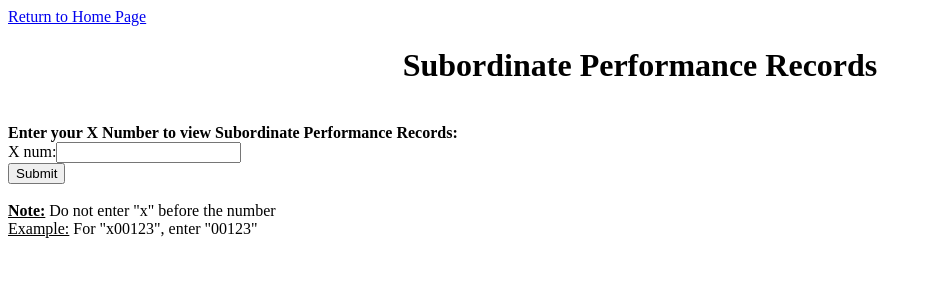
After one commit to sshamilton/IT394-Rowe-Prairie-Project, a Django app: page /AMIApp/sub/ in a window 1280 px wide. The commit adds this page. Shown: the top 300 px of the page, without its empty margins (0-932 px from the left). Run offline with Django 3.2, Linux system fonts and the light colour scheme.

Commit message:
Added Subordinate Inspection Records

```diff
--- a/AMIApp/admin.py
+++ b/AMIApp/admin.py
@@ -1,10 +1,9 @@
 from django.contrib import admin
 
-from .models import Position, Cadet_Has_Superior, Rooms, Cadets, Inspections, Gigs
+from .models import Position, Rooms, Cadets, Inspections, Gigs
 
 # Register your models here.
 admin.site.register(Position)
-admin.site.register(Cadet_Has_Superior)
 admin.site.register(Rooms)
 admin.site.register(Cadets)
 admin.site.register(Inspections)
--- a/AMIApp/forms.py
+++ b/AMIApp/forms.py
@@ -1,9 +1,15 @@
 # Source: https://www.youtube.com/watch?v=qwE9TFNub84
 from django import forms
 from django.db import models
-from .models import Position, Cadet_Has_Superior, Rooms, Cadets, Inspections, Gigs
+from .models import Position, Rooms, Cadets, Inspections, Gigs
 
 class InspectionsForm(forms.ModelForm):
     class Meta:
         model = Inspections
         fields = ('room','Date','gigs','Pass','Comments')
+
+
+class SubForm(forms.Form):
+    X_Num = forms.CharField(max_length=5)
+    class Meta:
+        fields = ('X_Num')
--- a/AMIApp/templates/AMIApp/enterInspection.html
+++ b/AMIApp/templates/AMIApp/enterInspection.html
@@ -1,9 +1,8 @@
+<a href="/AMIApp/">Return to Home Page</a>
 <center><h1>Enter Inspection</h1></center>
-<a href="/AMIApp/">Return to Home Page</a>
-<br>
 
 <form method="POST">
     {% csrf_token %}
-    {{ form.as_p }}
+    {{ form }}
     <input type="submit" value="Submit">
 </form>
--- a/AMIApp/templates/AMIApp/home.html
+++ b/AMIApp/templates/AMIApp/home.html
@@ -9,6 +9,7 @@
 <br>
 
 <b>View Subordinate Inspection Records</b><br>
+<a href="/AMIApp/sub/">View Subordinate Inspection Records</a><br>
 <br>
 
 <b>View Recent Inspections</b><br>
--- a/AMIApp/templates/AMIApp/index.html
+++ b/AMIApp/templates/AMIApp/index.html
@@ -1,6 +1,5 @@
-<center><h1>Recent Inspections</h1></center>
 <a href="/AMIApp/">Return to Home Page</a>
-<br>
+<center><h1>Recent Inspections</h1></center><br>
 
 {% if latest_inspections_list %}
     <ol type="1">
--- /dev/null
+++ b/AMIApp/templates/AMIApp/sub.html
@@ -0,0 +1,13 @@
+<a href="/AMIApp/">Return to Home Page</a>
+<br>
+<center><h1>Subordinate Performance Records</h1></center><br>
+
+<form method="POST">
+    {% csrf_token %}
+    <b>Enter your X Number to view Subordinate Performance Records:</b><br>
+    {{ form }}<br>
+    <input type="submit" value="Submit"><br>
+    <br>
+    <b><u>Note:</u></b> Do not enter "x" before the number<br>
+    <u>Example:</u> For "x00123", enter "00123"
+</form>
--- a/AMIApp/urls.py
+++ b/AMIApp/urls.py
@@ -11,6 +11,8 @@ urlpatterns = [
     path('<int:inspections_id>/', views.detail, name='detail'),
     # Enter Inspection
     path('enterInspection/', views.get_inspection, name='enterInspection'),
+    # Get Subs
+    path('sub/', views.get_subordinates, name='sub'),
     # All Barracks
     path('allBarracks/', views.allBarracks, name='allBarracks'),
     # (1) Brad Long Barracks
@@ -35,6 +37,4 @@ urlpatterns = [
     path('Scott/', views.Scott, name='Scott'),
     # Room Record
     path('Rooms/<int:rooms_id>/', views.roomRecord, name='roomRecord'),
-    # Cadet Record (X_Num)
-    path('<int:X_Num>/', views.cadetRecord, name='cadetRecord'),
 ]
--- a/AMIApp/views.py
+++ b/AMIApp/views.py
@@ -4,8 +4,8 @@ from django.shortcuts import get_object_or_404, render, redirect
 from django.urls import reverse
 from django.views.generic import TemplateView
 
-from .models import Position, Cadet_Has_Superior, Rooms, Cadets, Inspections, Gigs
-from .forms import InspectionsForm
+from .models import Position, Rooms, Cadets, Inspections, Gigs
+from .forms import InspectionsForm, SubForm
 
 # Create your views here.
 def home(request):
@@ -14,7 +14,7 @@ def home(request):
     return render(request, 'AMIApp/home.html', context)
 
 def allInspections(request):
-    latest_inspections_list = Inspections.objects.order_by('-Date')
+    latest_inspections_list = Inspections.objects.order_by('-Date')[:100]
     context = {'latest_inspections_list': latest_inspections_list}
     return render(request, 'AMIApp/index.html', context)
 
@@ -53,8 +53,39 @@ def roomRecord(request, rooms_id):
     context = {'inspections_list': inspections_list, 'room':room, 'passRate':passRate}
     return render(request, 'AMIApp/roomRecord.html', context)
 
-def cadetRecord(request, X_Num):
-    return HttpResponse("You're looking at the inspection record for the cadet with X Number: "+X_Num)
+def get_subordinates(request):
+    if request.method == 'POST':
+        form = SubForm(request.POST)
+        if form.is_valid():
+            supX = form.cleaned_data['X_Num']
+            sup = Cadets.objects.get(X_Num = supX)
+            sub_list = Cadets.objects.filter(superior=sup)
+            performance_list = []
+            for sub in sub_list:
+                p_sub_list = []
+                passRate = '100'
+                inspectionCount = '0'
+                lastInspection = 'Never'
+                if (len(sub_list) > 0):
+                    inspections_list = Inspections.objects.filter(room=sub.room).order_by('-Date')
+                    if (len(inspections_list) > 0):
+                        lastInspection = str(inspections_list[0].Date)
+                        passCount = 0
+                        numInspections = len(inspections_list)
+                        for inspection in inspections_list:
+                            if (inspection.Pass == True):
+                                passCount = passCount + 1
+                        passRate = str(round(((passCount/numInspections)*100),2))
+                    p_sub_list.append(sub.Name)
+                    p_sub_list.append(passRate)
+                    p_sub_list.append(str(len(inspections_list)))
+                    p_sub_list.append(lastInspection)
+                performance_list.append(p_sub_list)
+            context = {'sub_list': sub_list, 'performance_list':performance_list}
+            return render(request, 'AMIApp/subPerformance.html', context)
+    else:
+        form = SubForm()
+    return render(request, 'AMIApp/sub.html', {'form':form})
 
 # Barracks Views
 def BradLong(request):
```
Also changed, not shown: AMIApp/models.py (+1 -7 lines), AMIApp/templates/AMIApp/subPerformance.html (added, +18 -0 lines), AMIApp/migrations/0008_cadets_cadet_has_superior.py (added), AMIApp/migrations/0009_auto_20200508_0608.py (added).
